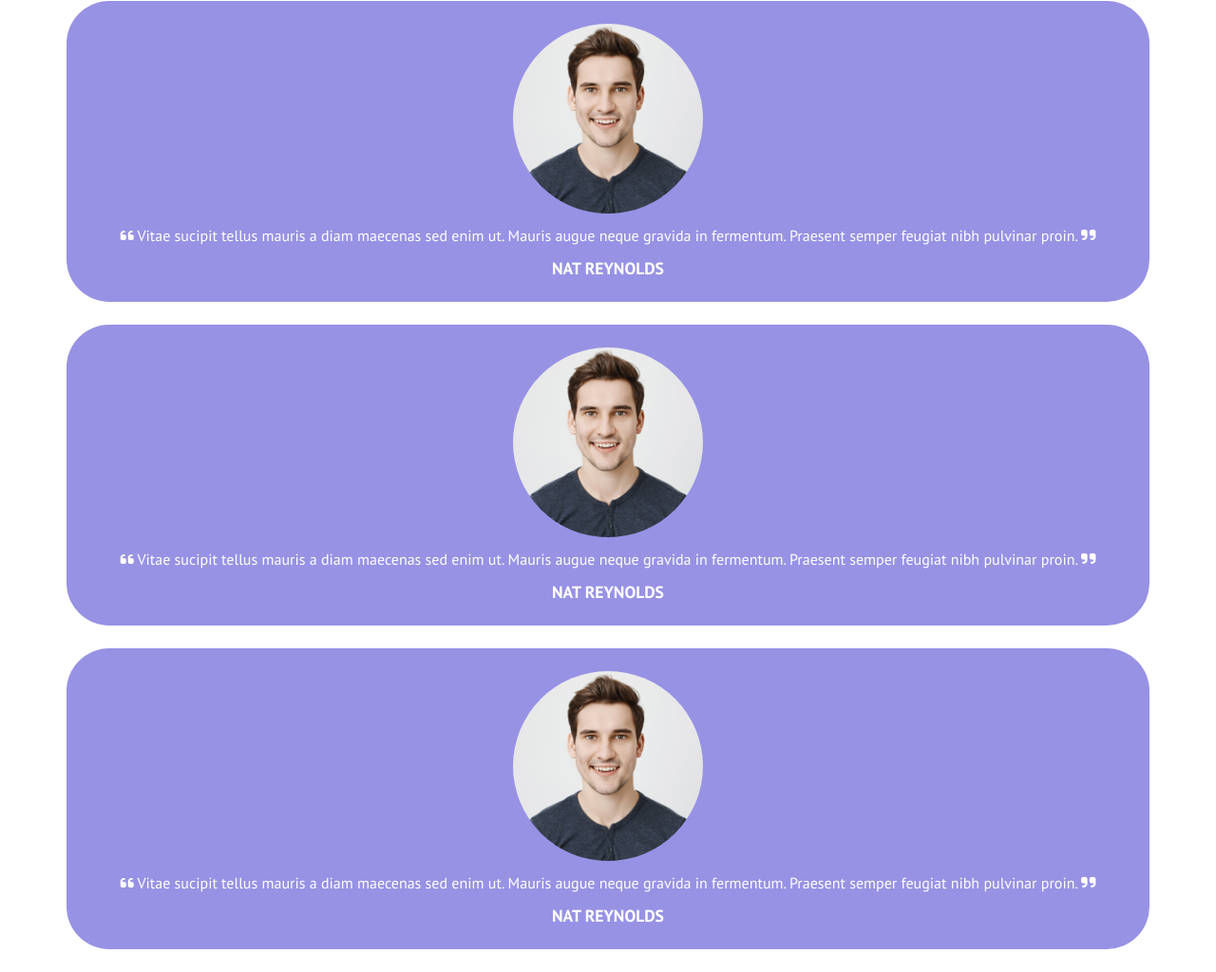
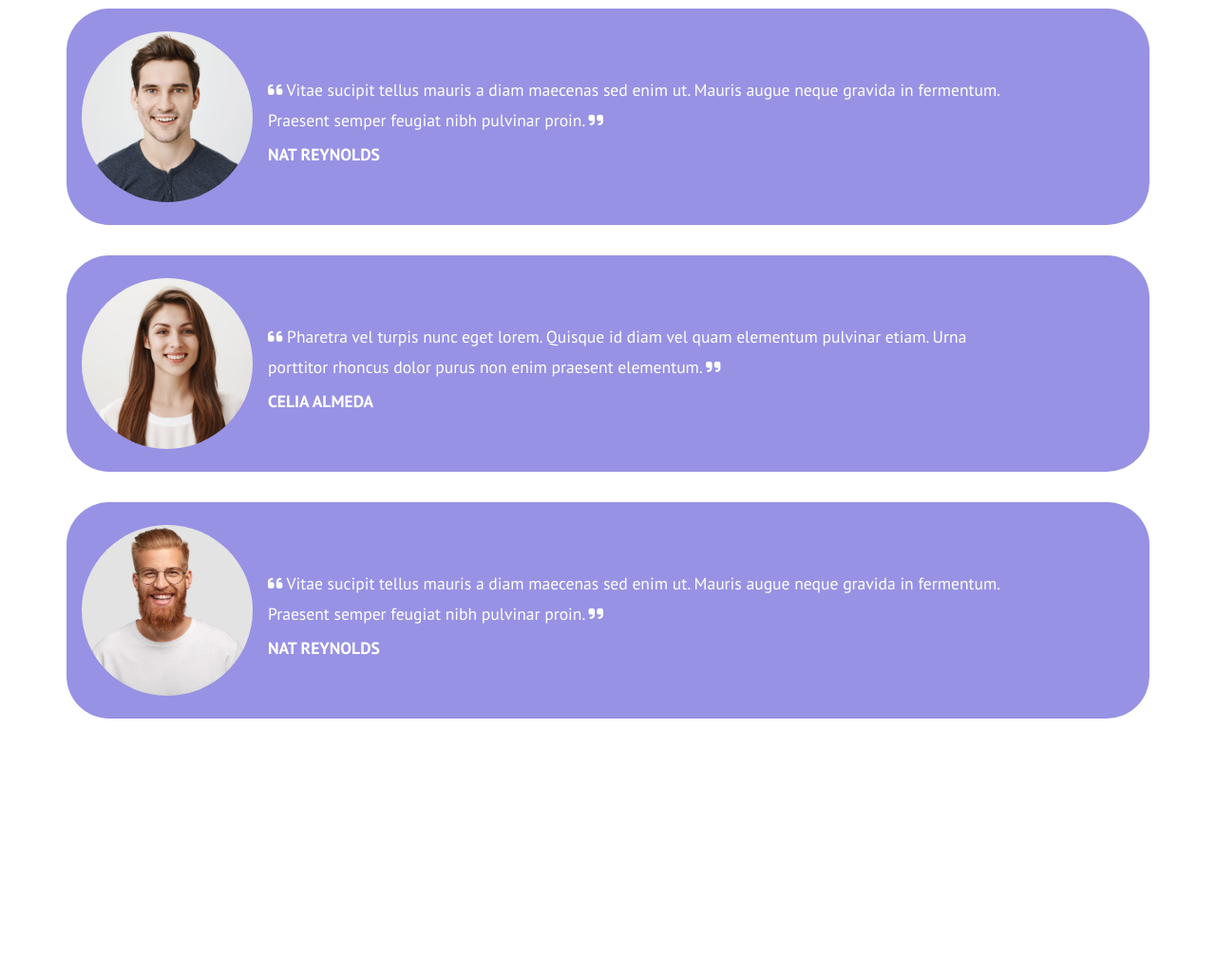
Before and after one commit to franciowel/htmlcss-responsive-layout, a plain HTML site: page index.html in a window 1280 px wide. Shown: the part 1652-2676 px from the top of the page at 95% size. After the commit the page ends 2489 px from the top, so only its background shows below. Drawn offline with Linux system fonts and the light colour scheme.

```diff
--- a/css/style.css
+++ b/css/style.css
@@ -140,7 +140,8 @@ nav ul{
 
 /* PARTNERS */
 .partners{
-    padding-top: 2rem;
+    padding-top: 2.5rem;
+    padding-bottom: 3rem;
 }
 
 .partner-head{
@@ -164,20 +165,20 @@ nav ul{
 .review{
     background-color: #9792e4;
     border-radius: 45px;
-    margin-bottom: 1.5rem;
+    margin-bottom: 2rem;
 }
+
 .review-card{
     flex-direction: column;
     align-items: center;
 
     padding: 1.5rem 1rem;
     color: white;
-    text-align: center;
 }
 
 .review-img{
-    width: 200px;
-    height: 200px;
+    width: 180px;
+    height: 180px;
     border-radius: 50%;
     overflow: hidden;
 }
@@ -189,9 +190,13 @@ nav ul{
 
 }
 
-.review-card p{
-    line-height: 30px;
-    font-size: 1rem;
+.review-text{
+    text-align: center;
+}
+
+.review-text p{
+    line-height: 32px;
+    font-size: 1.1rem;
     margin-bottom: 0.5rem;
     margin-top: 0.5rem;
 }
@@ -224,6 +229,22 @@ TABLET RESP
         border: 1px solid green;
         width: calc((100% / 3) * 2);
     }
+
+    .review-card{
+        flex-direction: row;
+        align-items: center;
+        flex-wrap: wrap;
+    }
+
+    .review-text{
+        width: 70%;
+        height: 100%;
+        text-align: left;
+
+        margin-left: 1rem;
+    }
+
+
 
 }
 
--- a/index.html
+++ b/index.html
@@ -159,6 +159,7 @@
 
                 <div class="partners-review">
 
+                    <!-- INIZIO REVIEW CARD -->
                     <div class="review">
 
                         <div class="review-card flexcontainer">
@@ -169,70 +170,95 @@
 
                             </div>
 
-                            <p>
-                                <span><i class="fa-solid fa-quote-left"></i></span>
-                                Vitae sucipit tellus mauris a diam maecenas sed enim ut. Mauris augue neque gravida in
-                                fermentum. Praesent semper feugiat nibh pulvinar proin.
-                                <span><i class="fa-solid fa-quote-right"></i></span>
-                            </p>
+                            <div class="review-text">
 
-                            <span>NAT REYNOLDS</span>
+                                <p>
+                                    <span><i class="fa-solid fa-quote-left"></i></span>
+                                    Vitae sucipit tellus mauris a diam maecenas sed enim ut. Mauris augue neque gravida in
+                                    fermentum. Praesent semper feugiat nibh pulvinar proin.
+                                    <span><i class="fa-solid fa-quote-right"></i></span>
+                                </p>
+
+                                <span>NAT REYNOLDS</span>
+
+                            </div>
 
                         </div>
 
                     </div>
+                    <!-- FINE REVIEW CARD -->
 
+                    <!-- INIZIO REVIEW CARD -->
                     <div class="review">
 
                         <div class="review-card flexcontainer">
 
                             <div class="review-img">
 
-                                <img src="img/testimonial1.jpg" alt="Testimonial Review">
+                                <img src="img/testimonial2.jpg" alt="Testimonial Review">
 
                             </div>
 
-                            <p>
-                                <span><i class="fa-solid fa-quote-left"></i></span>
-                                Vitae sucipit tellus mauris a diam maecenas sed enim ut. Mauris augue neque gravida in
-                                fermentum. Praesent semper feugiat nibh pulvinar proin.
-                                <span><i class="fa-solid fa-quote-right"></i></span>
-                            </p>
+                            <div class="review-text">
 
-                            <span>NAT REYNOLDS</span>
+                                <p>
+                                    <span><i class="fa-solid fa-quote-left"></i></span>
+                                    Pharetra vel turpis nunc eget lorem. Quisque id diam vel quam
+                                    elementum pulvinar etiam. Urna porttitor rhoncus dolor purus non enim
+                                    praesent elementum.
+                                    <span><i class="fa-solid fa-quote-right"></i></span>
+                                </p>
+
+                                <span>CELIA ALMEDA</span>
+
+                            </div>
 
                         </div>
 
                     </div>
+                    <!-- FINE REVIEW CARD -->
 
+                    <!-- INIZIO REVIEW CARD -->
                     <div class="review">
 
                         <div class="review-card flexcontainer">
 
                             <div class="review-img">
 
-                                <img src="img/testimonial1.jpg" alt="Testimonial Review">
+                                <img src="img/testimonial3.jpg" alt="Testimonial Review">
 
                             </div>
 
-                            <p>
-                                <span><i class="fa-solid fa-quote-left"></i></span>
-                                Vitae sucipit tellus mauris a diam maecenas sed enim ut. Mauris augue neque gravida in
-                                fermentum. Praesent semper feugiat nibh pulvinar proin.
-                                <span><i class="fa-solid fa-quote-right"></i></span>
-                            </p>
+                            <div class="review-text">
 
-                            <span>NAT REYNOLDS</span>
+                                <p>
+                                    <span><i class="fa-solid fa-quote-left"></i></span>
+                                    Vitae sucipit tellus mauris a diam maecenas sed enim ut. Mauris augue neque gravida in
+                                    fermentum. Praesent semper feugiat nibh pulvinar proin.
+                                    <span><i class="fa-solid fa-quote-right"></i></span>
+                                </p>
+
+                                <span>NAT REYNOLDS</span>
+
+                            </div>
 
                         </div>
 
                     </div>
+                    <!-- FINE REVIEW CARD -->
+
+
+
+
 
                 </div>
 
             </div>
 
         </section>
+
+        <!-- SEZIONE BENEFITS -->
+
 
 
     </main>
```
